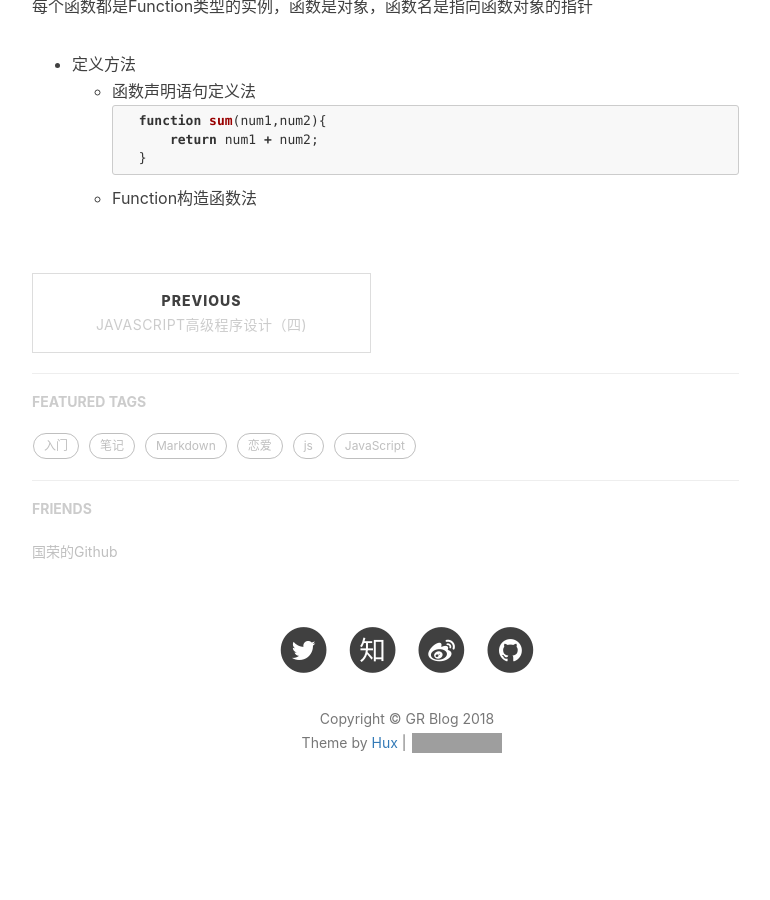
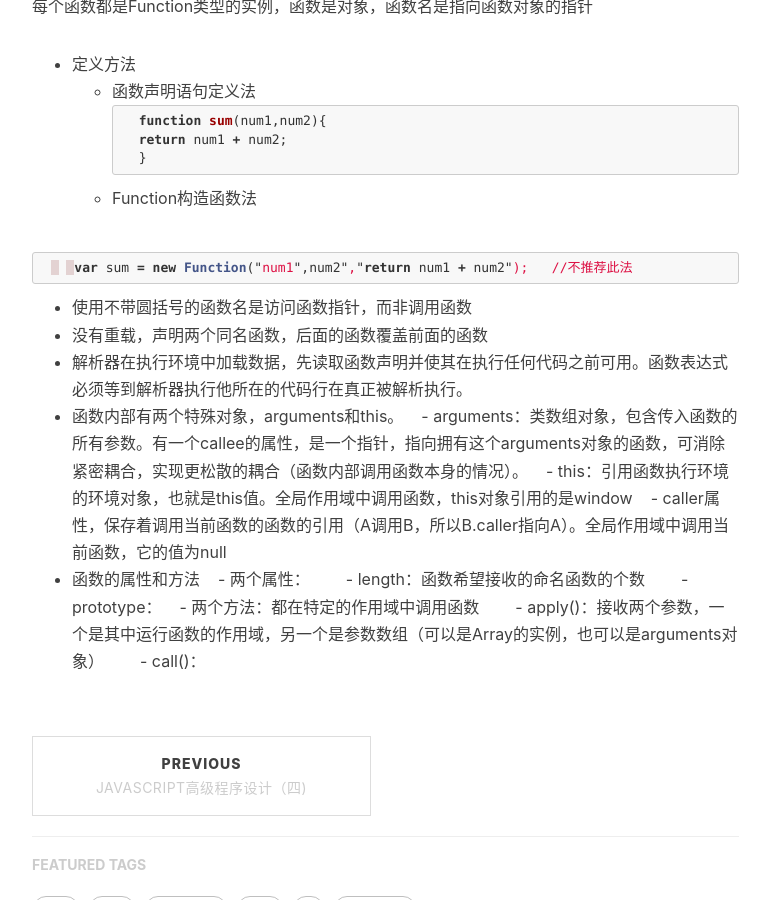
Before and after one commit to wangguorong1996/wangguorong1996.github.io, a Jekyll site: the page built from _posts/2018-05-11-JavaScript5.markdown, in a window 1280 px wide and 900 px high, scrolled down 3651 px. Shown: the whole window, without its empty margins (233-1003 px from the left). Built offline with Jekyll 4.4.1, drawn with Linux system fonts in a browser that asks for light colours; nearby versions of some CDN libraries; comment, search, counter and statistics services are not loaded; before the commit the page ends 4498 px from its top, so only the background shows below that; grey boxes are pictures that could not be loaded.

Commit message:
Update 2018-05-11-JavaScript5.markdown

````diff
--- a/_posts/2018-05-11-JavaScript5.markdown
+++ b/_posts/2018-05-11-JavaScript5.markdown
@@ -123,8 +123,27 @@ tags:
 - 定义方法
     - 函数声明语句定义法
 ```javascript
-        function sum(num1,num2){
-            return num1 + num2;
-        }
+    function sum(num1,num2){
+        return num1 + num2;
+    }
 ```
+
     - Function构造函数法
+
+```javascript
+    var sum = new Function("num1",num2","return num1 + num2");   //不推荐此法
+```
+- 使用不带圆括号的函数名是访问函数指针，而非调用函数
+- 没有重载，声明两个同名函数，后面的函数覆盖前面的函数
+- 解析器在执行环境中加载数据，先读取函数声明并使其在执行任何代码之前可用。函数表达式必须等到解析器执行他所在的代码行在真正被解析执行。
+- 函数内部有两个特殊对象，arguments和this。
+    - arguments：类数组对象，包含传入函数的所有参数。有一个callee的属性，是一个指针，指向拥有这个arguments对象的函数，可消除紧密耦合，实现更松散的耦合（函数内部调用函数本身的情况）。
+    - this：引用函数执行环境的环境对象，也就是this值。全局作用域中调用函数，this对象引用的是window
+    - caller属性，保存着调用当前函数的函数的引用（A调用B，所以B.caller指向A）。全局作用域中调用当前函数，它的值为null
+- 函数的属性和方法
+    - 两个属性：
+        - length：函数希望接收的命名函数的个数
+        - prototype：
+    - 两个方法：都在特定的作用域中调用函数
+        - apply()：接收两个参数，一个是其中运行函数的作用域，另一个是参数数组（可以是Array的实例，也可以是arguments对象）
+        - call()：
````
